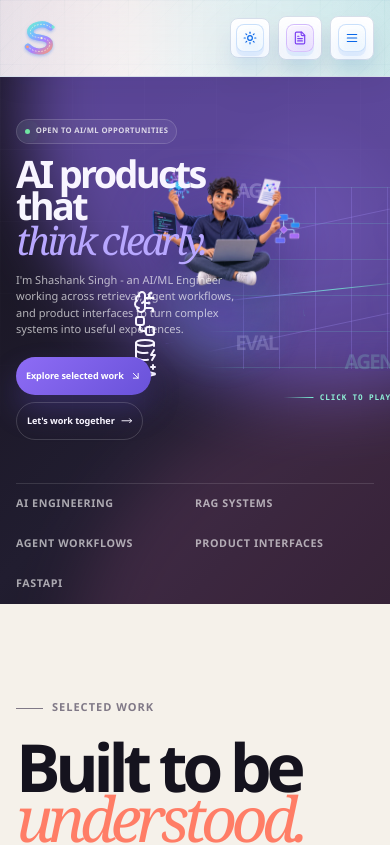
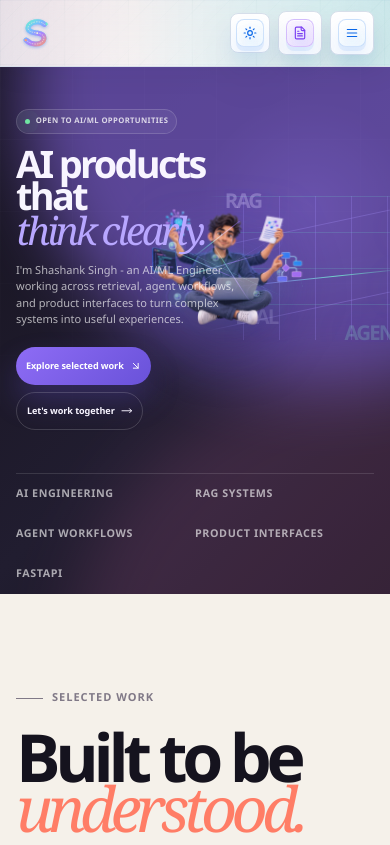
Before and after one commit to shasanksingh/Portfolio, a Next.js app: page / in a window 390 px wide. Shown: the top 845 px of the page. Built offline with nearby package versions, Linux system fonts and the light colour scheme.

Commit message:
Autoplay hero GraphRAG sequence

```diff
--- a/app/hero-cutout.css
+++ b/app/hero-cutout.css
@@ -13,13 +13,12 @@
 @media (max-width: 390px) { .portfolio-nextgen .ng-hero-grid-portrait { grid-template-columns: minmax(0,1fr) minmax(5.85rem,.58fr); column-gap: .2rem; }.portfolio-nextgen .ng-hero-copy h1 { font-size: clamp(2rem,9.7vw,2.55rem); }.portfolio-nextgen .ng-hero-description { font-size: .69rem; }.portfolio-nextgen .ng-hero-actions { flex-direction: column; align-items: flex-start; }.ng-cutout-stage { min-height: 10.7rem; }.ng-cutout-shell { width: 13.2rem; margin-left: -48%; }.ng-cutout-taxonomy { font-size: 1.28rem; } }
 @media (prefers-reduced-motion: reduce) { .ng-cutout-taxonomy span, .ng-cutout-image, .ng-cutout-light::before { animation: none; }.ng-cutout-shell { transition: none; transform: none; } }
 
-/* Replayable cutout sequence: AI ideas appear around the miniature, then resolve into a personal invite. */
+/* One-pass cutout sequence: a GraphRAG network resolves into a personal invite. */
 .ng-cutout-reel {
   position: relative;
   z-index: 1;
   width: min(122%, 45rem);
-  cursor: pointer;
-  outline: none;
+  cursor: default;
 }
 
 .ng-cutout-reel .ng-cutout-shell {
@@ -30,11 +29,6 @@
   mix-blend-mode: screen;
   opacity: 0.96;
   transform-origin: 52% 54%;
-}
-
-.ng-cutout-reel:focus-visible {
-  border-radius: 2rem;
-  box-shadow: 0 0 0 3px rgba(139, 119, 255, 0.72), 0 0 0 7px rgba(111, 239, 212, 0.16);
 }
 
 .ng-cutout-thumbs {
@@ -50,6 +44,68 @@
   transform: translate3d(0, 3%, 0) scale(0.87);
   filter: drop-shadow(0 25px 30px rgba(3, 2, 13, 0.5)) drop-shadow(0 0 30px rgba(111, 239, 214, 0.3));
 }
+
+.ng-cutout-graphrag {
+  position: absolute;
+  inset: 10% 8% 9%;
+  z-index: 0;
+  overflow: hidden;
+  pointer-events: none;
+  opacity: 0;
+  transform: scale(0.94);
+}
+
+.ng-cutout-graphrag::before {
+  position: absolute;
+  inset: 7% 4%;
+  content: "";
+  background:
+    linear-gradient(25deg, transparent 49.5%, rgba(115, 240, 213, 0.22) 50%, transparent 50.5%),
+    linear-gradient(149deg, transparent 49.5%, rgba(150, 117, 255, 0.26) 50%, transparent 50.5%),
+    radial-gradient(circle at 48% 47%, rgba(100, 224, 205, 0.19), transparent 36%);
+  mask-image: radial-gradient(ellipse at center, #000 11%, rgba(0, 0, 0, 0.72) 47%, transparent 78%);
+}
+
+.ng-cutout-graph-link {
+  position: absolute;
+  height: 1px;
+  transform-origin: left center;
+  background: linear-gradient(90deg, transparent, rgba(115, 240, 213, 0.72), rgba(150, 117, 255, 0.76), transparent);
+  box-shadow: 0 0 10px rgba(115, 240, 213, 0.28);
+}
+
+.ng-cutout-graph-link-one { top: 28%; left: 15%; width: 53%; transform: rotate(24deg); }
+.ng-cutout-graph-link-two { top: 38%; left: 31%; width: 46%; transform: rotate(-38deg); }
+.ng-cutout-graph-link-three { top: 62%; left: 16%; width: 64%; transform: rotate(-16deg); }
+.ng-cutout-graph-link-four { top: 23%; left: 43%; width: 44%; transform: rotate(57deg); }
+
+.ng-cutout-graph-node {
+  position: absolute;
+  width: clamp(0.42rem, 0.78vw, 0.7rem);
+  aspect-ratio: 1;
+  border: 1px solid rgba(186, 255, 241, 0.8);
+  border-radius: 999px;
+  background: radial-gradient(circle at 34% 31%, #fff, #8df2d7 29%, #7b62f2 67%, rgba(55, 29, 119, 0.25) 70%);
+  box-shadow: 0 0 0 0.22rem rgba(113, 239, 213, 0.08), 0 0 19px rgba(113, 239, 213, 0.82);
+  opacity: 0.78;
+}
+
+.ng-cutout-graph-node::after {
+  position: absolute;
+  inset: -0.55rem;
+  border: 1px solid rgba(150, 117, 255, 0.24);
+  border-radius: inherit;
+  content: "";
+}
+
+.ng-cutout-graph-node-1 { top: 22%; left: 16%; }
+.ng-cutout-graph-node-2 { top: 35%; left: 43%; }
+.ng-cutout-graph-node-3 { top: 17%; right: 17%; }
+.ng-cutout-graph-node-4 { top: 51%; right: 12%; }
+.ng-cutout-graph-node-5 { bottom: 20%; right: 27%; }
+.ng-cutout-graph-node-6 { bottom: 17%; left: 19%; }
+.ng-cutout-graph-node-7 { top: 49%; left: 7%; }
+.ng-cutout-graph-node-8 { top: 62%; left: 51%; }
 
 .ng-cutout-topic-trail {
   position: absolute;
@@ -174,33 +230,25 @@
   font-weight: 700;
 }
 
-.ng-cutout-replay {
-  position: absolute;
-  bottom: 3%;
-  left: 50%;
-  z-index: 8;
-  display: flex;
-  align-items: center;
-  gap: 0.35rem;
-  color: rgba(230, 226, 255, 0.8);
-  font-size: 0.58rem;
-  font-weight: 900;
-  letter-spacing: 0.12em;
-  text-transform: uppercase;
-  opacity: 0;
-  transform: translate(-50%, 0.55rem);
-  transition: opacity 180ms ease, transform 180ms ease;
-}
-
-.ng-cutout-replay svg {
-  width: 0.76rem;
-  height: 0.76rem;
-  color: #77efd5;
-}
-
 .ng-cutout-stage.is-playing .ng-cutout-base-image {
   animation: ng-cutout-ai-reel 9.8s cubic-bezier(0.22, 0.61, 0.36, 1) both;
 }
+
+.ng-cutout-stage.is-playing .ng-cutout-graphrag {
+  animation: ng-cutout-network-in 1.3s 0.08s cubic-bezier(0.16, 1, 0.3, 1) both;
+}
+
+.ng-cutout-stage.is-playing .ng-cutout-graph-node {
+  animation: ng-cutout-node-pulse 2.8s ease-in-out infinite;
+}
+
+.ng-cutout-stage.is-playing .ng-cutout-graph-node-2,
+.ng-cutout-stage.is-playing .ng-cutout-graph-node-6 { animation-delay: 0.36s; }
+.ng-cutout-stage.is-playing .ng-cutout-graph-node-3,
+.ng-cutout-stage.is-playing .ng-cutout-graph-node-7 { animation-delay: 0.72s; }
+.ng-cutout-stage.is-playing .ng-cutout-graph-node-4,
+.ng-cutout-stage.is-playing .ng-cutout-graph-node-8 { animation-delay: 1.08s; }
+.ng-cutout-stage.is-playing .ng-cutout-graph-node-5 { animation-delay: 1.44s; }
 
 .ng-cutout-stage.is-playing .ng-cutout-topic-rag {
   animation: ng-cutout-topic-beat 2.35s ease both;
@@ -226,50 +274,6 @@
   animation: ng-cutout-connect-in 9.8s cubic-bezier(0.16, 1, 0.3, 1) both;
 }
 
-.ng-cutout-stage.is-playing .ng-cutout-replay {
-  opacity: 1;
-  transform: translate(-50%, 0);
-  transition-delay: 8.3s;
-}
-
-.ng-cutout-stage:hover .ng-cutout-hint,
-.ng-cutout-stage:focus-within .ng-cutout-hint,
-.ng-cutout-stage.show-mobile-hint .ng-cutout-hint {
-  opacity: 1;
-  transform: translate(-50%, 0);
-}
-
-.ng-cutout-hint {
-  position: absolute;
-  right: 4%;
-  bottom: -1.35rem;
-  z-index: 6;
-  display: block;
-  margin: 0;
-  color: rgba(242, 239, 255, 0.78);
-  font-family: var(--font-mono, ui-monospace, SFMono-Regular, Menlo, monospace);
-  font-size: 0.6rem;
-  font-weight: 900;
-  letter-spacing: 0.11em;
-  text-transform: uppercase;
-  opacity: 0;
-  transform: translateY(0.25rem);
-  transition: opacity 180ms ease, transform 180ms ease;
-}
-
-.ng-cutout-hint span {
-  display: inline-flex;
-  align-items: center;
-  gap: 0.4rem;
-}
-
-.ng-cutout-hint span::before {
-  width: 1.9rem;
-  height: 1px;
-  content: "";
-  background: linear-gradient(90deg, transparent, #7aefd6);
-}
-
 @keyframes ng-cutout-ai-reel {
   0% {
     opacity: 0.96;
@@ -293,6 +297,16 @@
     opacity: 0;
     transform: translate3d(-1.5%, 2%, 0) rotate(-0.65deg) scale(0.94);
   }
+}
+
+@keyframes ng-cutout-network-in {
+  from { opacity: 0; transform: scale(0.88) rotate(-2deg); }
+  to { opacity: 0.76; transform: scale(1) rotate(0deg); }
+}
+
+@keyframes ng-cutout-node-pulse {
+  0%, 100% { opacity: 0.52; transform: scale(0.82); box-shadow: 0 0 0 0.22rem rgba(113, 239, 213, 0.05), 0 0 11px rgba(113, 239, 213, 0.45); }
+  48% { opacity: 1; transform: scale(1.18); box-shadow: 0 0 0 0.44rem rgba(113, 239, 213, 0.12), 0 0 27px rgba(113, 239, 213, 0.95); }
 }
 
 @keyframes ng-cutout-topic-beat {
@@ -404,15 +418,7 @@
     font-size: 0.55rem;
   }
 
-  .ng-cutout-replay {
-    display: none;
-  }
-
-  .ng-cutout-hint {
-    right: 0;
-    bottom: -1.12rem;
-    font-size: 0.48rem;
-  }
+  .ng-cutout-graphrag { inset: 11% 6% 10%; }
 }
 
 @media (prefers-reduced-motion: reduce) {
@@ -437,4 +443,11 @@
     animation: none;
     opacity: 0;
   }
+
+  .ng-cutout-stage.is-playing .ng-cutout-graphrag,
+  .ng-cutout-stage.is-playing .ng-cutout-graph-node {
+    animation: none;
+  }
+
+  .ng-cutout-stage.is-playing .ng-cutout-graphrag { opacity: 0.7; transform: none; }
 }
--- a/components/home/hero-miniature.tsx
+++ b/components/home/hero-miniature.tsx
@@ -1,20 +1,12 @@
 "use client";
 
 import Image from "next/image";
-import {
-  BrainCircuit,
-  DatabaseZap,
-  RotateCcw,
-  Sparkles,
-  ThumbsUp,
-  Workflow,
-} from "lucide-react";
+import { ThumbsUp } from "lucide-react";
 import {
   useCallback,
   useEffect,
   useRef,
   useState,
-  type KeyboardEvent,
   type PointerEvent,
 } from "react";
 
@@ -27,10 +19,11 @@ const topicBeats = [
   { label: "EVAL", description: "Measure what matters", position: "eval" },
 ] as const;
 
+const graphNodes = Array.from({ length: 8 }, (_, index) => index + 1);
+
 export function HeroMiniature() {
   const stageRef = useRef<HTMLDivElement>(null);
   const [isPlaying, setIsPlaying] = useState(false);
-  const [showMobileHint, setShowMobileHint] = useState(false);
 
   const setTilt = useCallback((event: PointerEvent<HTMLDivElement>) => {
     if (event.pointerType === "touch") return;
@@ -51,36 +44,14 @@ export function HeroMiniature() {
   }, []);
 
   useEffect(() => {
-    const mobile = window.matchMedia("(max-width: 640px)");
-    const revealHint = () => {
-      if (mobile.matches && window.scrollY > 12) setShowMobileHint(true);
-    };
-
-    revealHint();
-    window.addEventListener("scroll", revealHint, { passive: true });
-    return () => window.removeEventListener("scroll", revealHint);
+    const animationFrame = window.requestAnimationFrame(() => setIsPlaying(true));
+    return () => window.cancelAnimationFrame(animationFrame);
   }, []);
-
-  const playReel = useCallback(() => {
-    setIsPlaying(false);
-    window.requestAnimationFrame(() => {
-      window.requestAnimationFrame(() => setIsPlaying(true));
-    });
-  }, []);
-
-  const onKeyDown = useCallback(
-    (event: KeyboardEvent<HTMLDivElement>) => {
-      if (event.key !== "Enter" && event.key !== " ") return;
-      event.preventDefault();
-      playReel();
-    },
-    [playReel],
-  );
 
   return (
     <div
       ref={stageRef}
-      className={`ng-cutout-stage${isPlaying ? " is-playing" : ""}${showMobileHint ? " show-mobile-hint" : ""}`}
+      className={`ng-cutout-stage${isPlaying ? " is-playing" : ""}`}
       onPointerMove={setTilt}
       onPointerLeave={resetTilt}
     >
@@ -89,16 +60,15 @@ export function HeroMiniature() {
       </div>
       <div className="ng-cutout-grid" aria-hidden="true" />
 
-      <div
-        className="ng-cutout-reel"
-        role="button"
-        tabIndex={0}
-        aria-pressed={isPlaying}
-        aria-label={isPlaying ? "Replay the AI ideas cutout sequence" : "Play the AI ideas cutout sequence"}
-        onClick={playReel}
-        onKeyDown={onKeyDown}
-      >
+      <div className="ng-cutout-reel" role="img" aria-label="Animated AI engineer cutout with a GraphRAG knowledge network">
         <div className="ng-cutout-shell">
+          <div className="ng-cutout-graphrag" aria-hidden="true">
+            <span className="ng-cutout-graph-link ng-cutout-graph-link-one" />
+            <span className="ng-cutout-graph-link ng-cutout-graph-link-two" />
+            <span className="ng-cutout-graph-link ng-cutout-graph-link-three" />
+            <span className="ng-cutout-graph-link ng-cutout-graph-link-four" />
+            {graphNodes.map((node) => <span className={`ng-cutout-graph-node ng-cutout-graph-node-${node}`} key={node} />)}
+          </div>
           <Image
             src="/shashank-ai-cutout.png"
             alt=""
@@ -118,12 +88,6 @@ export function HeroMiniature() {
             className="ng-cutout-thumbs"
           />
           <span className="ng-cutout-light" aria-hidden="true" />
-          <div className="ng-cutout-floaters" aria-hidden="true">
-            <span className="ng-cutout-floater ng-cutout-floater-brain"><BrainCircuit /></span>
-            <span className="ng-cutout-floater ng-cutout-floater-flow"><Workflow /></span>
-            <span className="ng-cutout-floater ng-cutout-floater-data"><DatabaseZap /></span>
-            <span className="ng-cutout-floater ng-cutout-floater-spark"><Sparkles /></span>
-          </div>
           <div className="ng-cutout-topic-trail" aria-hidden="true">
             {topicBeats.map((topic) => (
               <span className={`ng-cutout-topic ng-cutout-topic-${topic.position}`} key={topic.label}>
@@ -136,13 +100,8 @@ export function HeroMiniature() {
             <ThumbsUp />
             <span>Let&apos;s connect <i>for AI ideas</i></span>
           </div>
-          <div className="ng-cutout-replay" aria-hidden="true">
-            <RotateCcw />
-            <span>Play AI ideas</span>
-          </div>
         </div>
       </div>
-      <p className="ng-cutout-hint"><span>{isPlaying ? "Click to replay" : "Click to play"}</span></p>
     </div>
   );
 }
--- a/components/home/portfolio-command-center.tsx
+++ b/components/home/portfolio-command-center.tsx
@@ -34,7 +34,7 @@ export function PortfolioCommandCenter() {
               <h1><span>AI products</span><span>that</span><em>think clearly.</em></h1>
               <p className="ng-hero-description">I&apos;m Shashank Singh - an AI/ML Engineer working across retrieval, agent workflows, and product interfaces to turn complex systems into useful experiences.</p>
               <div className="ng-hero-actions"><a className="ng-button ng-button-primary" href="#work">Explore selected work <ArrowDownRight aria-hidden="true" /></a><Link className="ng-button ng-button-quiet" href="/contact">Let&apos;s work together <MoveRight aria-hidden="true" /></Link></div>
-              <div className="ng-social-proof" aria-label="Professional links"><a href={profile.github} target="_blank" rel="noreferrer"><Github aria-hidden="true" /> GitHub</a><a href={profile.linkedin} target="_blank" rel="noreferrer"><Linkedin aria-hidden="true" /> LinkedIn</a><span>Scroll to inspect</span></div>
+              <div className="ng-social-proof" aria-label="Professional links"><a href={profile.github} target="_blank" rel="noreferrer"><Github aria-hidden="true" /> GitHub</a><a href={profile.linkedin} target="_blank" rel="noreferrer"><Linkedin aria-hidden="true" /> LinkedIn</a></div>
             </div>
 
             <HeroMiniature />
--- a/components/site/site-header.tsx
+++ b/components/site/site-header.tsx
@@ -32,17 +32,17 @@ export function SiteHeader() {
 
   return (
     <header className="site-header sticky top-0 z-50 border-b border-line bg-background/86 backdrop-blur-xl">
-      <nav className="container flex min-h-[76px] items-center justify-between gap-4" aria-label="Main navigation">
+      <nav className="container flex min-h-[66px] max-w-[1240px] items-center justify-between gap-3" aria-label="Main navigation">
         <Link
           href="/"
-          className="focus-ring group relative inline-grid h-12 w-12 shrink-0 place-items-center rounded-[18px] transition duration-300 hover:-translate-y-0.5"
+          className="focus-ring group relative inline-grid h-10 w-10 shrink-0 place-items-center rounded-[15px] transition duration-300 hover:-translate-y-0.5"
           onClick={() => setIsOpen(false)}
           aria-label="Shashank Singh home"
         >
-          <ShashankMark className="h-11 w-11 transition duration-500 group-hover:-rotate-6 group-hover:scale-110" />
+          <ShashankMark className="h-9 w-9 transition duration-500 group-hover:-rotate-6 group-hover:scale-110" />
         </Link>
 
-        <div className="hidden items-center gap-1 lg:flex">
+        <div className="hidden items-center gap-0.5 lg:flex">
           {navigationItems.map((item) => {
             const active = pathname === item.href || pathname.startsWith(`${item.href}/`);
             return (
@@ -52,7 +52,7 @@ export function SiteHeader() {
                 prefetch
                 onMouseEnter={() => router.prefetch(item.href)}
                 onFocus={() => router.prefetch(item.href)}
-                className={cn("nav-link rounded-ui px-3 py-2 text-sm font-bold text-muted transition hover:text-foreground", active && "active text-foreground")}
+                className={cn("nav-link rounded-ui px-2.5 py-1.5 text-[0.8125rem] font-bold text-muted transition hover:text-foreground", active && "active text-foreground")}
               >
                 {item.label}
               </Link>
@@ -60,15 +60,15 @@ export function SiteHeader() {
           })}
         </div>
 
-        <div className="hidden items-center gap-2 xl:flex">
+        <div className="hidden items-center gap-1.5 xl:flex">
           <ThemeToggle />
-          <a href={profile.github} target="_blank" rel="noreferrer" className="site-action-button inline-grid h-10 w-10 place-items-center rounded-ui border border-line bg-surface text-foreground transition hover:-translate-y-0.5 hover:border-electric/50" aria-label="GitHub">
+          <a href={profile.github} target="_blank" rel="noreferrer" className="site-action-button inline-grid h-9 w-9 place-items-center rounded-ui border border-line bg-surface text-foreground transition hover:-translate-y-0.5 hover:border-electric/50" aria-label="GitHub">
             <Icon3D icon={Github} action="github" tone="slate" size="sm" />
           </a>
-          <a href={profile.linkedin} target="_blank" rel="noreferrer" className="site-action-button inline-grid h-10 w-10 place-items-center rounded-ui border border-line bg-surface text-foreground transition hover:-translate-y-0.5 hover:border-electric/50" aria-label="LinkedIn">
+          <a href={profile.linkedin} target="_blank" rel="noreferrer" className="site-action-button inline-grid h-9 w-9 place-items-center rounded-ui border border-line bg-surface text-foreground transition hover:-translate-y-0.5 hover:border-electric/50" aria-label="LinkedIn">
             <Icon3D icon={Linkedin} action="external" tone="blue" size="sm" />
           </a>
-          <Link href="/resume" className={cn("site-action-button inline-grid h-10 w-10 place-items-center rounded-ui border border-line bg-surface text-foreground transition hover:-translate-y-0.5 hover:border-electric/50", pathname === "/resume" && "border-electric/70 bg-electric/10")} aria-label="Open resume">
+          <Link href="/resume" className={cn("site-action-button inline-grid h-9 w-9 place-items-center rounded-ui border border-line bg-surface text-foreground transition hover:-translate-y-0.5 hover:border-electric/50", pathname === "/resume" && "border-electric/70 bg-electric/10")} aria-label="Open resume">
             <Icon3D icon={FileText} action="download" tone="violet" size="sm" />
           </Link>
         </div>
```
